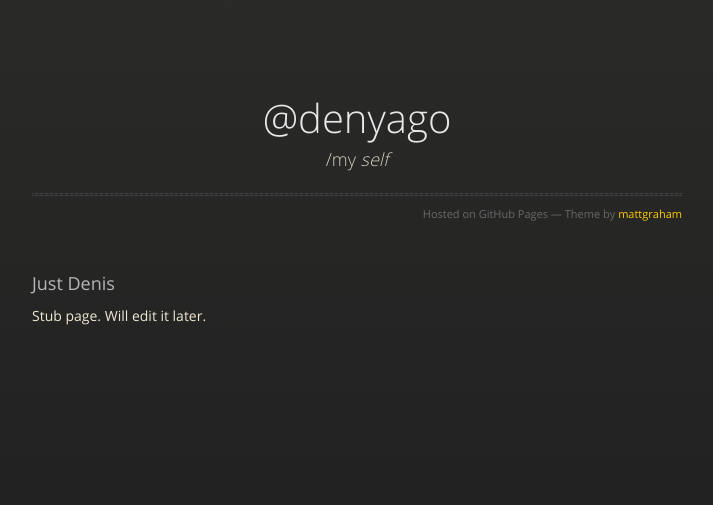
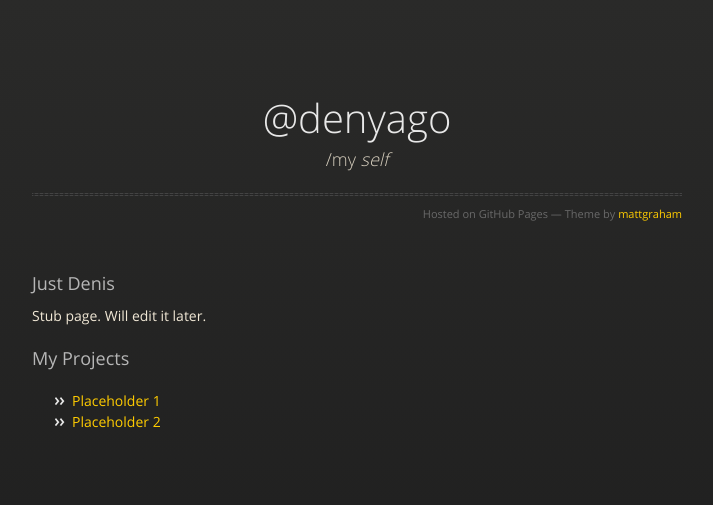
Before and after one commit to denyago/denyago.name, a plain HTML site: page index.html in a window 1280 px wide. Shown: the whole page, without its empty margins (283-996 px from the left). Drawn offline with nearby package versions, Linux system fonts and the light colour scheme.

Commit message:
Project Placeholders (#1)

```diff
--- a/index.html
+++ b/index.html
@@ -41,6 +41,15 @@
 
         <p>Stub page. Will edit it later.</p>
 
+        <h3>My Projects</h3>
+
+        <p>
+          <ul>
+            <li><a href="/projects/Placeholder-1">Placeholder 1</a></li>
+            <li><a href="/projects/Placeholder-2">Placeholder 2</a></li>
+          </ul>
+        </p>
+
      </section>
 
     </div>
```
